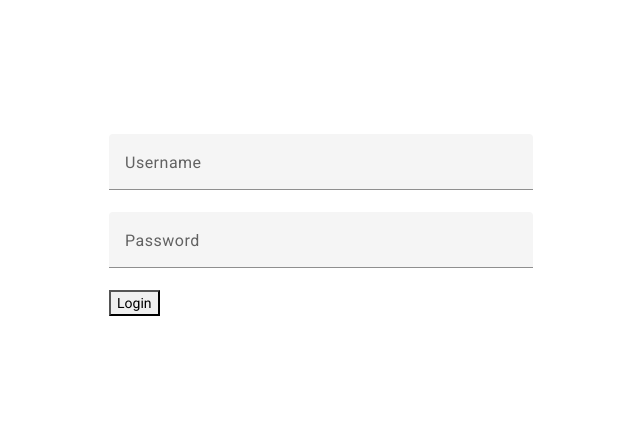
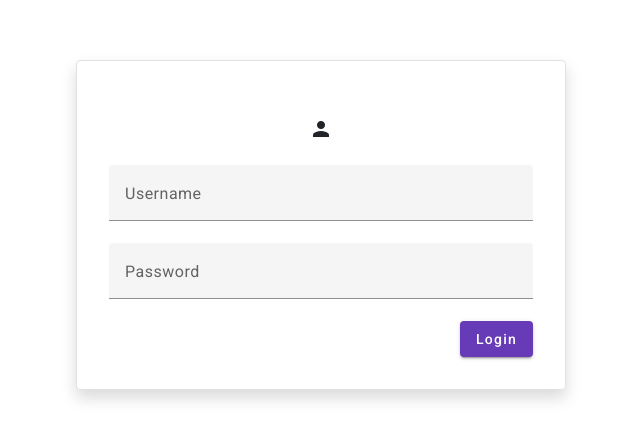
Before and after one commit to tuku-dev/grocery-admin, an Angular app: page /login in a window 1280 px wide. Shown: the part 175-614 px from the top of the page, without its empty margins (319-959 px from the left). Built offline with nearby package versions, Linux system fonts and the light colour scheme.

Commit message:
login to dashboard

```diff
--- /dev/null
+++ b/src/app/admin-layout/admin-layout.component.html
@@ -0,0 +1 @@
+<router-outlet />
--- /dev/null
+++ b/src/app/admin-layout/admin-layout.routes.ts
@@ -0,0 +1,14 @@
+import { Routes } from '@angular/router';
+import { DashboardComponent } from './dashboard/dashboard.component';
+import { AdminLayoutComponent } from './admin-layout.component';
+
+export const AdminLayoutRoutes: Routes = [
+  {
+    path: '',
+    component: AdminLayoutComponent,
+    children: [
+      { path: '', redirectTo: 'dashboard', pathMatch: 'full' },
+      { path: 'dashboard', component: DashboardComponent },
+    ],
+  },
+];
--- /dev/null
+++ b/src/app/admin-layout/dashboard/dashboard.component.html
@@ -0,0 +1 @@
+<p>dashboard works!</p>
--- a/src/app/app.routes.ts
+++ b/src/app/app.routes.ts
@@ -1,4 +1,5 @@
 import { Routes } from '@angular/router';
 import { UserLayoutRoutes } from './user-layout/user-layout.routes';
+import { AdminLayoutRoutes } from './admin-layout/admin-layout.routes';
 
-export const routes: Routes = [...UserLayoutRoutes];
+export const routes: Routes = [...UserLayoutRoutes, ...AdminLayoutRoutes];
--- /dev/null
+++ b/src/app/user-layout/login/login.component.css
@@ -0,0 +1,5 @@
+.icon-login-user {
+  transform: scale(3);
+  text-align: center;
+  color: #635875;
+}
--- a/src/app/user-layout/login/login.component.html
+++ b/src/app/user-layout/login/login.component.html
@@ -1,4 +1,12 @@
 <div class="d-flex align-items-center justify-content-center h-100">
+  <mat-card class="border shadow p-3">
+    <mat-card-content>
+      <mat-icon
+        aria-hidden="false"
+        aria-label="Login user"
+        fontIcon="person"
+        class="icon-login-user mx-auto d-block my-4"
+      ></mat-icon>
       <form class="login-form">
         <mat-form-field class="username w-100">
           <mat-label>Username</mat-label>
@@ -8,8 +16,17 @@
           <mat-label>Password</mat-label>
           <input matNativeControl type="password" />
         </mat-form-field>
-    <div class="w-100">
-      <button mat-button class="d-inline-flex ms-auto">Login</button>
+        <div class="w-100 text-end">
+          <button
+            mat-raised-button
+            color="primary"
+            class="d-inline-flex ms-auto"
+            (click)="login()"
+          >
+            Login
+          </button>
         </div>
       </form>
+    </mat-card-content>
+  </mat-card>
 </div>
--- a/src/app/user-layout/login/login.component.ts
+++ b/src/app/user-layout/login/login.component.ts
@@ -2,12 +2,33 @@ import { Component } from '@angular/core';
 import { MatInputModule } from '@angular/material/input';
 import { MatFormFieldModule } from '@angular/material/form-field';
 import { FormsModule } from '@angular/forms';
+import { MatButtonModule } from '@angular/material/button';
+import { MatCardModule } from '@angular/material/card';
+import { MatIconModule } from '@angular/material/icon';
+import { Router } from '@angular/router';
 
 @Component({
   selector: 'app-login',
   standalone: true,
-  imports: [FormsModule, MatFormFieldModule, MatInputModule],
+  imports: [
+    FormsModule,
+    MatFormFieldModule,
+    MatInputModule,
+    MatButtonModule,
+    MatCardModule,
+    MatIconModule,
+  ],
   templateUrl: './login.component.html',
   styleUrl: './login.component.scss',
 })
-export class LoginComponent {}
+export class LoginComponent {
+  constructor(private router: Router) {}
+  ngOnInit(): void {
+    //Called after the constructor, initializing input properties, and the first call to ngOnChanges.
+    //Add 'implements OnInit' to the class.
+  }
+
+  login = () => {
+    this.router.navigate(['/dashboard']);
+  };
+}
```
Also changed, not shown: src/app/admin-layout/admin-layout.component.ts (added, +12 -0 lines), src/app/admin-layout/dashboard/dashboard.component.ts (added, +12 -0 lines), src/app/admin-layout/admin-layout.component.scss (added), src/app/admin-layout/dashboard/dashboard.component.scss (added), 2 other files (tests, documents, lock files or other folders). Lines whose indentation alone changed are shown as unchanged.
